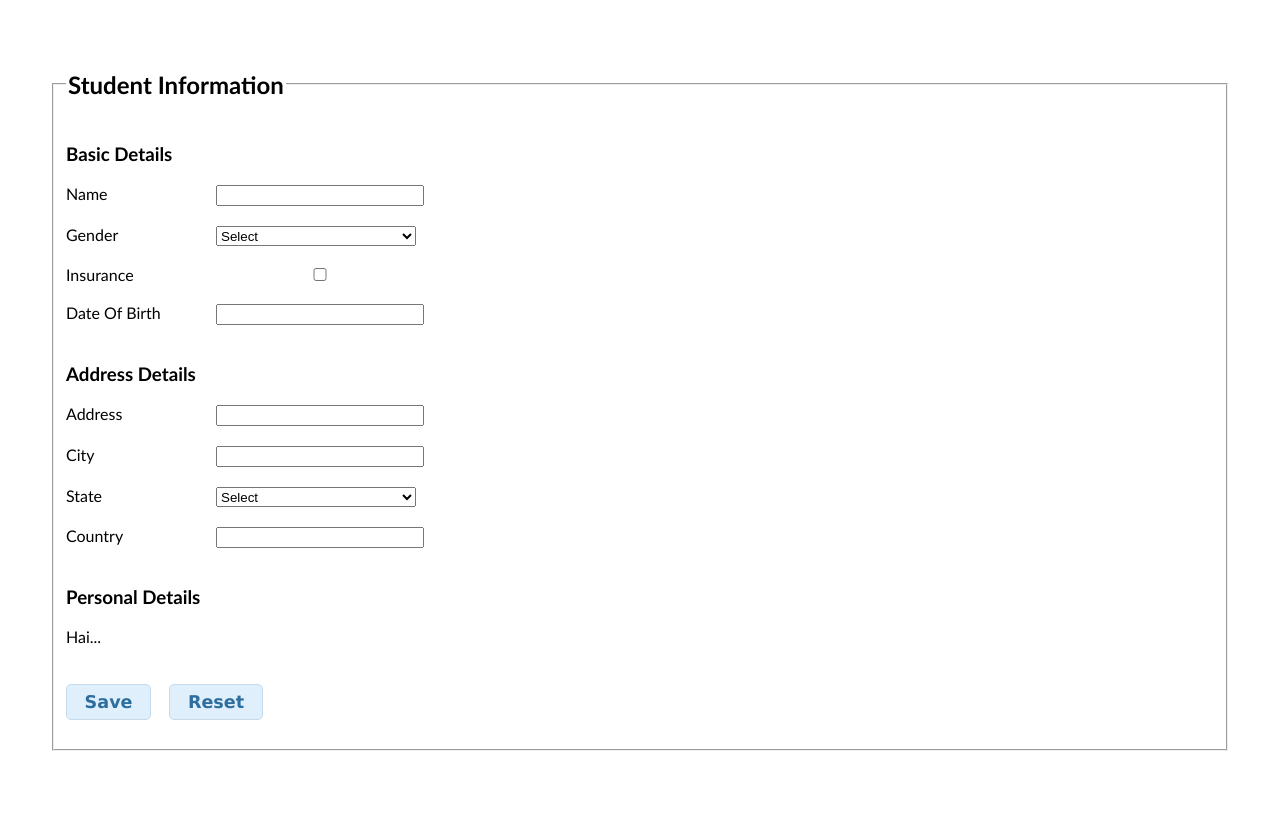
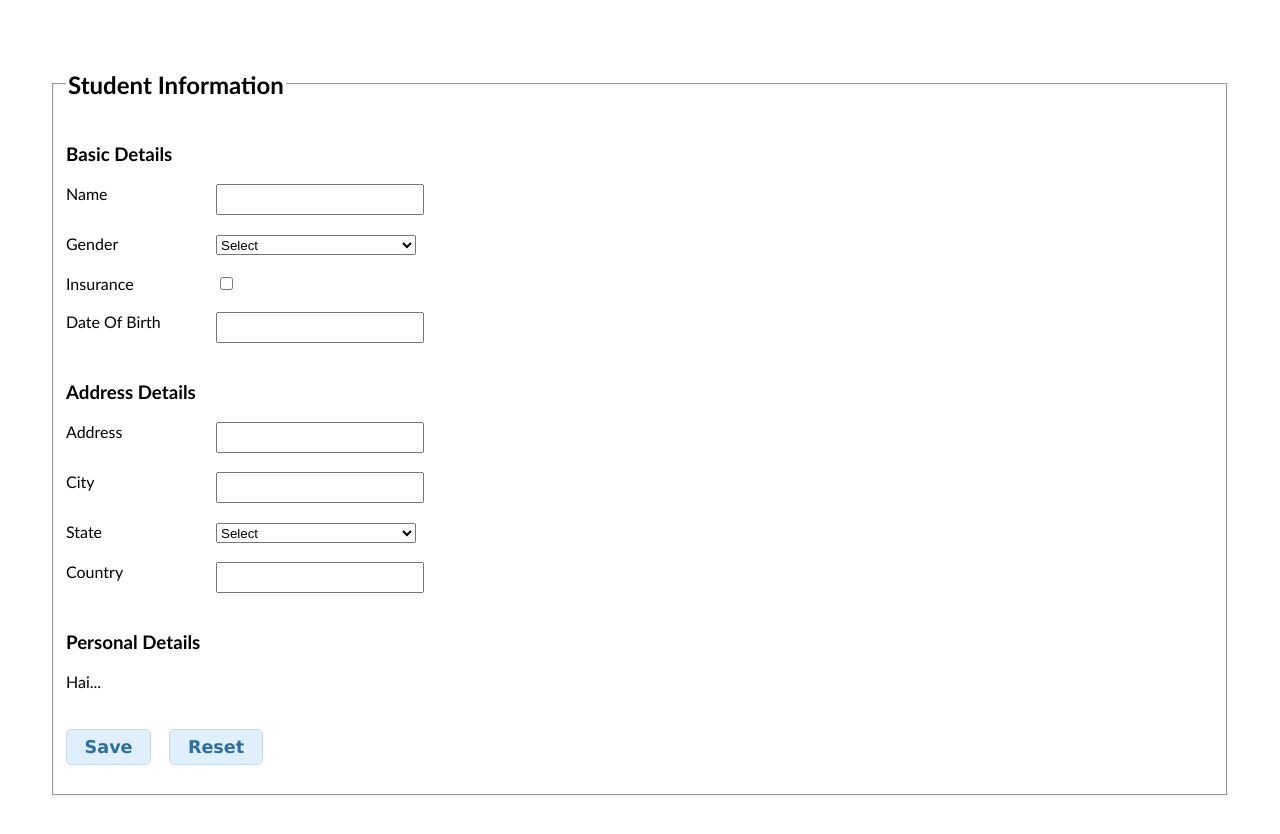
Before and after one commit to ravi34tech/JQuery_Project, a plain HTML site: page JQuery_Project/form.html in a window 1280 px wide. Before the commit the page ends 801 px from the top, so only its background shows below. Drawn offline with Linux system fonts and the light colour scheme; files that its build step writes are made by us from their sources; files whose address does not match are found by name.

Commit message:
added info

```diff
--- a/JQuery_Project/form.html
+++ b/JQuery_Project/form.html
@@ -31,9 +31,11 @@
 			width: 200px;
 			height: 20px;
 		}
-		input {
+		input[type='text']{
 			width: 200px;
+			height: 25px;
 		}
+
 		label{
 			display: block;
 			float: left;
--- a/JQuery_Project/info.txt
+++ b/JQuery_Project/info.txt
@@ -4,3 +4,5 @@ https://www.w3schools.com/bootstrap/tryit.asp?filename=trybs_ref_js_scrollspy&st
 https://www.w3schools.com/bootstrap/tryit.asp?filename=trybs_ref_js_tab_events2&stacked=h
 https://www.w3schools.com/bootstrap/bootstrap_forms_inputs2.asp
 https://www.w3schools.com/bootstrap/bootstrap_media_objects.asp
+
+http://www.java2s.com/Code/HTMLCSS/Form/labelwidth100px.htm
```
